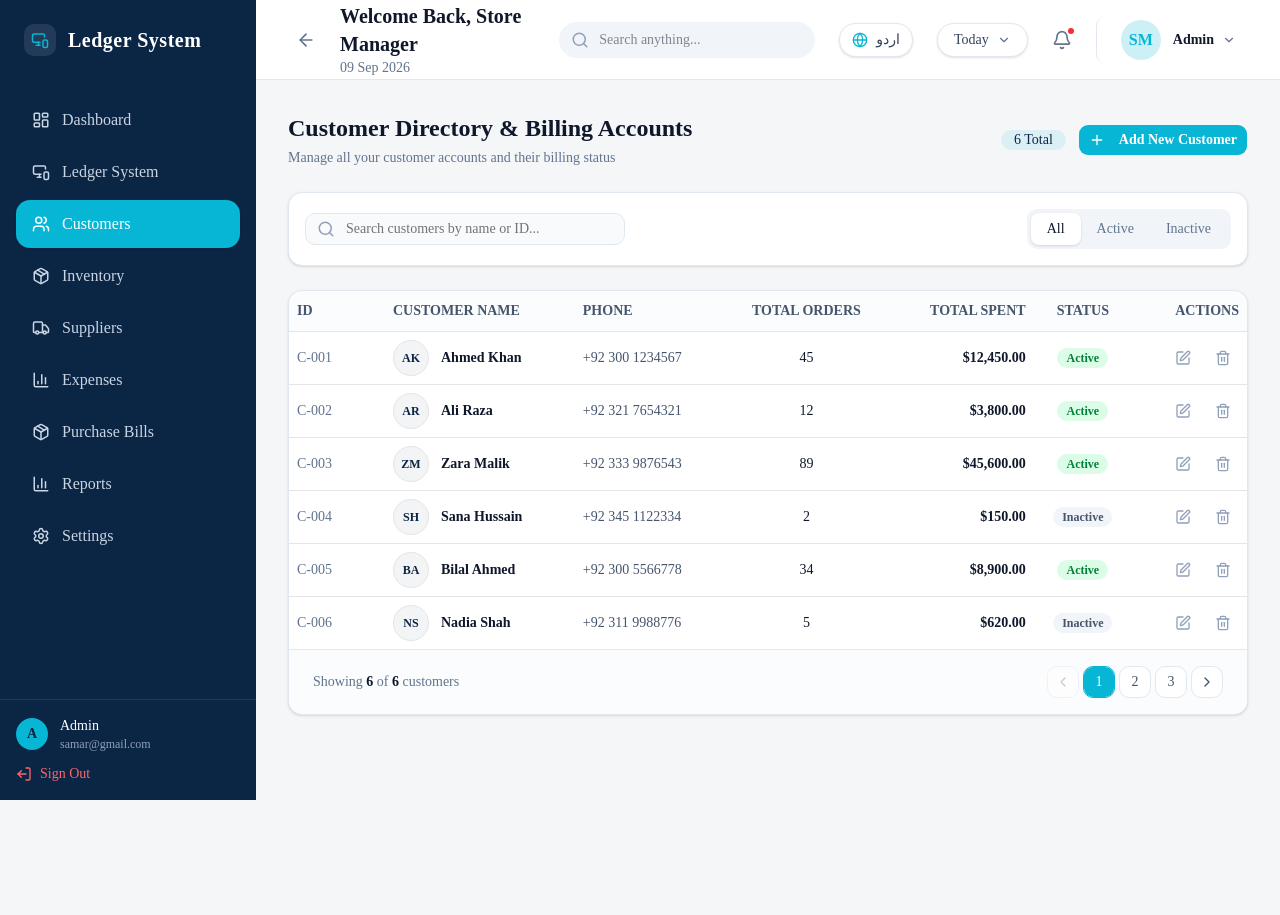
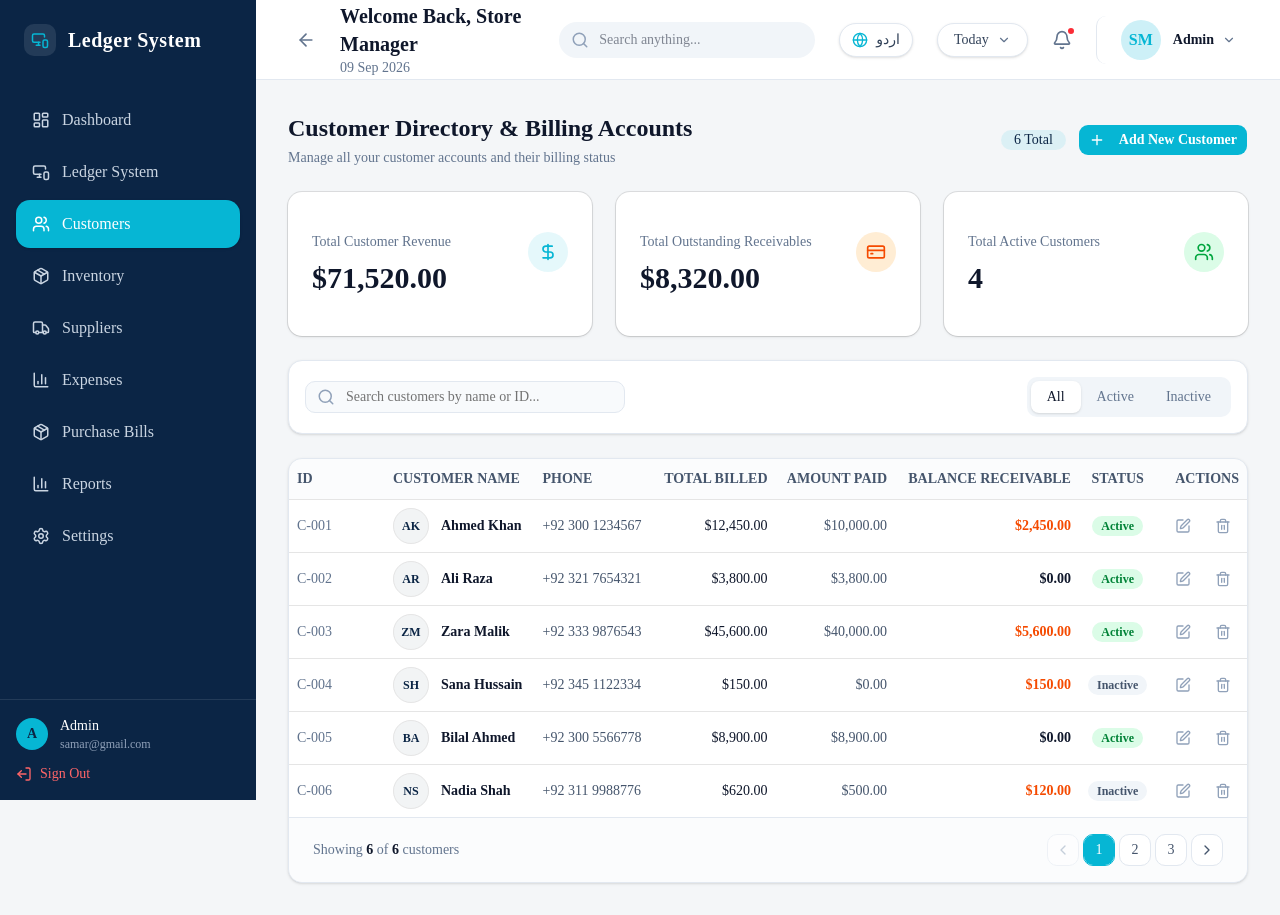
Before and after one commit to 221400065-blip/FishLegerSystem, a Next.js app: page /customers in a window 1280 px wide. Before the commit the page ends 800 px from the top, so only its background shows below. Built offline with nearby package versions, Linux system fonts and the light colour scheme.

Commit message:
Updated customer and supplier tables with ledger breakdown and removed footer aggregates

```diff
--- a/app/(main)/customers/page.tsx
+++ b/app/(main)/customers/page.tsx
@@ -2,21 +2,22 @@
 import { useLanguage } from "@/lib/LanguageContext";
 
 import { useState } from "react";
-import { Search, Plus, Edit, Trash2, ChevronLeft, ChevronRight } from "lucide-react";
+import { Search, Plus, Edit, Trash2, ChevronLeft, ChevronRight, DollarSign, Users, CreditCard } from "lucide-react";
 import { Button } from "@/components/ui/button";
 import { Input } from "@/components/ui/input";
-import { Table, TableBody, TableCell, TableHead, TableHeader, TableRow } from "@/components/ui/table";
+import { Table, TableBody, TableCell, TableHead, TableHeader, TableRow, TableFooter } from "@/components/ui/table";
 import { Badge } from "@/components/ui/badge";
+import { Card, CardContent } from "@/components/ui/card";
 import { Avatar, AvatarFallback } from "@/components/ui/avatar";
 import { Dialog, DialogContent, DialogHeader, DialogTitle, DialogFooter, DialogDescription } from "@/components/ui/dialog";
 
 const allCustomers = [
-  { id: "C-001", name: "Ahmed Khan", phone: "+92 300 1234567", orders: 45, spent: 12450.00, commission: 8, status: "Active" },
-  { id: "C-002", name: "Ali Raza", phone: "+92 321 7654321", orders: 12, spent: 3800.00, commission: 5, status: "Active" },
-  { id: "C-003", name: "Zara Malik", phone: "+92 333 9876543", orders: 89, spent: 45600.00, commission: 10, status: "Active" },
-  { id: "C-004", name: "Sana Hussain", phone: "+92 345 1122334", orders: 2, spent: 150.00, commission: 0, status: "Inactive" },
-  { id: "C-005", name: "Bilal Ahmed", phone: "+92 300 5566778", orders: 34, spent: 8900.00, commission: 7, status: "Active" },
-  { id: "C-006", name: "Nadia Shah", phone: "+92 311 9988776", orders: 5, spent: 620.00, commission: 2, status: "Inactive" },
+  { id: "C-001", name: "Ahmed Khan", phone: "+92 300 1234567", billed: 12450.00, paid: 10000.00, status: "Active" },
+  { id: "C-002", name: "Ali Raza", phone: "+92 321 7654321", billed: 3800.00, paid: 3800.00, status: "Active" },
+  { id: "C-003", name: "Zara Malik", phone: "+92 333 9876543", billed: 45600.00, paid: 40000.00, status: "Active" },
+  { id: "C-004", name: "Sana Hussain", phone: "+92 345 1122334", billed: 150.00, paid: 0.00, status: "Inactive" },
+  { id: "C-005", name: "Bilal Ahmed", phone: "+92 300 5566778", billed: 8900.00, paid: 8900.00, status: "Active" },
+  { id: "C-006", name: "Nadia Shah", phone: "+92 311 9988776", billed: 620.00, paid: 500.00, status: "Inactive" },
 ];
 
 export default function CustomersPage() {
@@ -31,6 +32,11 @@ export default function CustomersPage() {
     const matchesSearch = customer.name.toLowerCase().includes(searchQuery.toLowerCase()) || customer.id.toLowerCase().includes(searchQuery.toLowerCase());
     return matchesTab && matchesSearch;
   });
+
+  const totalRevenue = filteredCustomers.reduce((sum, c) => sum + c.billed, 0);
+  const totalActive = filteredCustomers.filter(c => c.status === "Active").length;
+  const totalOutstanding = filteredCustomers.reduce((sum, c) => sum + (c.billed - c.paid), 0);
+
 
   return (
     <div className="space-y-6">
@@ -49,6 +55,51 @@ export default function CustomersPage() {
             <Plus size={18} className="mr-2" /> Add New Customer
           </Button>
         </div>
+      </div>
+
+      {/* Metrics */}
+      <div className="grid grid-cols-1 md:grid-cols-3 gap-6">
+        <Card className="rounded-xl shadow-sm border-slate-200">
+          <CardContent className="p-6">
+            <div className="flex justify-between items-start">
+              <div className="space-y-2">
+                <p className="text-sm font-medium text-slate-500">Total Customer Revenue</p>
+                <h2 className="text-3xl font-bold text-slate-900">${totalRevenue.toLocaleString(undefined, { minimumFractionDigits: 2, maximumFractionDigits: 2 })}</h2>
+              </div>
+              <div className="w-10 h-10 bg-[var(--color-aqua)]/10 text-[var(--color-aqua)] rounded-full flex items-center justify-center">
+                <DollarSign size={20} />
+              </div>
+            </div>
+          </CardContent>
+        </Card>
+
+        <Card className="rounded-xl shadow-sm border-slate-200">
+          <CardContent className="p-6">
+            <div className="flex justify-between items-start">
+              <div className="space-y-2">
+                <p className="text-sm font-medium text-slate-500">Total Outstanding Receivables</p>
+                <h2 className="text-3xl font-bold text-slate-900">${totalOutstanding.toLocaleString(undefined, { minimumFractionDigits: 2, maximumFractionDigits: 2 })}</h2>
+              </div>
+              <div className="w-10 h-10 bg-orange-100 text-orange-600 rounded-full flex items-center justify-center">
+                <CreditCard size={20} />
+              </div>
+            </div>
+          </CardContent>
+        </Card>
+
+        <Card className="rounded-xl shadow-sm border-slate-200">
+          <CardContent className="p-6">
+            <div className="flex justify-between items-start">
+              <div className="space-y-2">
+                <p className="text-sm font-medium text-slate-500">Total Active Customers</p>
+                <h2 className="text-3xl font-bold text-slate-900">{totalActive}</h2>
+              </div>
+              <div className="w-10 h-10 bg-green-100 text-green-600 rounded-full flex items-center justify-center">
+                <Users size={20} />
+              </div>
+            </div>
+          </CardContent>
+        </Card>
       </div>
 
       {/* Toolbar */}
@@ -89,8 +140,9 @@ export default function CustomersPage() {
                 <TableHead className="w-24 font-semibold text-slate-600">ID</TableHead>
                 <TableHead className="font-semibold text-slate-600">CUSTOMER NAME</TableHead>
                 <TableHead className="font-semibold text-slate-600">PHONE</TableHead>
-                <TableHead className="text-center font-semibold text-slate-600">TOTAL ORDERS</TableHead>
-                <TableHead className="text-right font-semibold text-slate-600">TOTAL SPENT</TableHead>
+                <TableHead className="text-right font-semibold text-slate-600">TOTAL BILLED</TableHead>
+                <TableHead className="text-right font-semibold text-slate-600">AMOUNT PAID</TableHead>
+                <TableHead className="text-right font-semibold text-slate-600">BALANCE RECEIVABLE</TableHead>
                 <TableHead className="text-center font-semibold text-slate-600">{t("status").toUpperCase()}</TableHead>
                 <TableHead className="text-right font-semibold text-slate-600">{t("actions").toUpperCase()}</TableHead>
               </TableRow>
@@ -113,9 +165,14 @@ export default function CustomersPage() {
                         </div>
                       </TableCell>
                       <TableCell className="text-slate-600">{customer.phone}</TableCell>
-                      <TableCell className="text-center font-medium text-slate-900">{customer.orders}</TableCell>
-                      <TableCell className="text-right font-semibold text-slate-900">
-                        ${customer.spent.toLocaleString(undefined, { minimumFractionDigits: 2, maximumFractionDigits: 2 })}
+                      <TableCell className="text-right font-medium text-slate-900">
+                        ${customer.billed.toLocaleString(undefined, { minimumFractionDigits: 2, maximumFractionDigits: 2 })}
+                      </TableCell>
+                      <TableCell className="text-right font-medium text-slate-600">
+                        ${customer.paid.toLocaleString(undefined, { minimumFractionDigits: 2, maximumFractionDigits: 2 })}
+                      </TableCell>
+                      <TableCell className={`text-right font-bold ${customer.billed - customer.paid > 0 ? 'text-orange-600' : 'text-slate-900'}`}>
+                        ${(customer.billed - customer.paid).toLocaleString(undefined, { minimumFractionDigits: 2, maximumFractionDigits: 2 })}
                       </TableCell>
                       <TableCell className="text-center">
                         <Badge
@@ -150,6 +207,7 @@ export default function CustomersPage() {
                 </TableRow>
               )}
             </TableBody>
+
           </Table>
         </div>
 
--- a/app/(main)/suppliers/page.tsx
+++ b/app/(main)/suppliers/page.tsx
@@ -4,17 +4,17 @@ import { useState } from "react";
 import { Search, Plus, FileText, CheckCircle2, Clock, ChevronLeft, ChevronRight } from "lucide-react";
 import { Button } from "@/components/ui/button";
 import { Input } from "@/components/ui/input";
-import { Table, TableBody, TableCell, TableHead, TableHeader, TableRow } from "@/components/ui/table";
+import { Table, TableBody, TableCell, TableHead, TableHeader, TableRow, TableFooter } from "@/components/ui/table";
 import { Badge } from "@/components/ui/badge";
 import { Card, CardContent } from "@/components/ui/card";
 import { Dialog, DialogContent, DialogHeader, DialogTitle, DialogFooter, DialogDescription } from "@/components/ui/dialog";
 import { useLanguage } from "@/lib/LanguageContext";
 
 const allPurchaseOrders = [
-  { id: "PO-001", date: "10 Sep 2026", supplier: "Samsung Electronics Ltd", items: 45, status: "Paid", amount: 14250.00 },
-  { id: "PO-002", date: "12 Sep 2026", supplier: "Apple Distribution Inc", items: 120, status: "Pending", amount: 38000.00 },
-  { id: "PO-003", date: "14 Sep 2026", supplier: "Haier Appliances", items: 8, status: "Paid", amount: 4560.00 },
-  { id: "PO-004", date: "15 Sep 2026", facility: "Anker Tech Solutions", items: 150, status: "Unpaid", amount: 1500.00 },
+  { id: "PO-001", date: "10 Sep 2026", supplier: "Samsung Electronics Ltd", items: 45, status: "Paid", amount: 14250.00, paid: 14250.00 },
+  { id: "PO-002", date: "12 Sep 2026", supplier: "Apple Distribution Inc", items: 120, status: "Pending", amount: 38000.00, paid: 15000.00 },
+  { id: "PO-003", date: "14 Sep 2026", supplier: "Haier Appliances", items: 8, status: "Paid", amount: 4560.00, paid: 4560.00 },
+  { id: "PO-004", date: "15 Sep 2026", facility: "Anker Tech Solutions", items: 150, status: "Unpaid", amount: 1500.00, paid: 0.00 },
 ];
 
 export default function SuppliersPage() {
@@ -33,6 +33,11 @@ export default function SuppliersPage() {
       po.id.toLowerCase().includes(searchQuery.toLowerCase());
     return matchesTab && matchesSearch;
   });
+
+  const totalOutstanding = filteredPOs.filter(po => po.status === "Unpaid").reduce((sum, po) => sum + po.amount, 0);
+  const totalPending = filteredPOs.filter(po => po.status === "Pending").reduce((sum, po) => sum + po.amount, 0);
+  const totalPaid = filteredPOs.filter(po => po.status === "Paid").reduce((sum, po) => sum + po.amount, 0);
+  const aggregateTotal = filteredPOs.reduce((sum, po) => sum + po.amount, 0);
 
   return (
     <div className="space-y-6">
@@ -63,7 +68,7 @@ export default function SuppliersPage() {
             <div className="flex justify-between items-start">
               <div className="space-y-2">
                 <p className="text-sm font-medium text-slate-500">Total Outstanding Dues</p>
-                <h2 className="text-3xl font-bold text-slate-900">$84,950.00</h2>
+                <h2 className="text-3xl font-bold text-slate-900">${totalOutstanding.toLocaleString(undefined, { minimumFractionDigits: 2, maximumFractionDigits: 2 })}</h2>
               </div>
               <div className="w-10 h-10 bg-orange-100 text-orange-600 rounded-full flex items-center justify-center">
                 <Clock size={20} />
@@ -80,7 +85,7 @@ export default function SuppliersPage() {
             <div className="flex justify-between items-start">
               <div className="space-y-2">
                 <p className="text-sm font-medium text-slate-500">Total Pending Invoices</p>
-                <h2 className="text-3xl font-bold text-slate-900">$14,230.00</h2>
+                <h2 className="text-3xl font-bold text-slate-900">${totalPending.toLocaleString(undefined, { minimumFractionDigits: 2, maximumFractionDigits: 2 })}</h2>
               </div>
               <div className="w-10 h-10 bg-blue-100 text-blue-600 rounded-full flex items-center justify-center">
                 <FileText size={20} />
@@ -97,7 +102,7 @@ export default function SuppliersPage() {
             <div className="flex justify-between items-start">
               <div className="space-y-2">
                 <p className="text-sm font-medium text-slate-500">Paid this month</p>
-                <h2 className="text-3xl font-bold text-slate-900">$18,450.00</h2>
+                <h2 className="text-3xl font-bold text-slate-900">${totalPaid.toLocaleString(undefined, { minimumFractionDigits: 2, maximumFractionDigits: 2 })}</h2>
               </div>
               <div className="w-10 h-10 bg-green-100 text-green-600 rounded-full flex items-center justify-center">
                 <CheckCircle2 size={20} />
@@ -144,9 +149,10 @@ export default function SuppliersPage() {
                 <TableHead className="font-semibold text-slate-600">PO REFERENCE</TableHead>
                 <TableHead className="font-semibold text-slate-600">DATE</TableHead>
                 <TableHead className="font-semibold text-slate-600">SUPPLIER</TableHead>
-              <TableHead className="text-center font-semibold text-slate-600">ITEMS</TableHead>
-              <TableHead className="text-right font-semibold text-slate-600">AMOUNT</TableHead>
-              <TableHead className="font-semibold text-slate-600">STATUS</TableHead>
+                <TableHead className="text-right font-semibold text-slate-600">TOTAL ORDER AMOUNT</TableHead>
+                <TableHead className="text-right font-semibold text-slate-600">AMOUNT PAID</TableHead>
+                <TableHead className="text-right font-semibold text-slate-600">BALANCE PAYABLE</TableHead>
+                <TableHead className="font-semibold text-slate-600 text-center">STATUS</TableHead>
                 <TableHead className="text-right font-semibold text-slate-600">ACTIONS</TableHead>
               </TableRow>
           </TableHeader>
@@ -157,11 +163,16 @@ export default function SuppliersPage() {
                   <TableCell className="font-medium text-[var(--color-aqua)]">{po.id}</TableCell>
                   <TableCell className="text-slate-600">{po.date}</TableCell>
                   <TableCell className="font-medium text-slate-900">{po.supplier || po.facility}</TableCell>
-                  <TableCell className="text-center text-slate-600">{po.items} items</TableCell>
                   <TableCell className="text-right font-semibold text-slate-900">
                     ${po.amount.toLocaleString(undefined, { minimumFractionDigits: 2 })}
                   </TableCell>
-                  <TableCell>
+                  <TableCell className="text-right font-semibold text-slate-600">
+                    ${po.paid.toLocaleString(undefined, { minimumFractionDigits: 2 })}
+                  </TableCell>
+                  <TableCell className={`text-right font-bold ${po.amount - po.paid > 0 ? 'text-red-600' : 'text-slate-900'}`}>
+                    ${(po.amount - po.paid).toLocaleString(undefined, { minimumFractionDigits: 2 })}
+                  </TableCell>
+                  <TableCell className="text-center">
                     <Badge
                       variant="secondary"
                       className={`font-semibold ${
@@ -190,6 +201,7 @@ export default function SuppliersPage() {
               </TableRow>
             )}
           </TableBody>
+
         </Table>
       </div>
 
```
Lines whose indentation alone changed are shown as unchanged.
